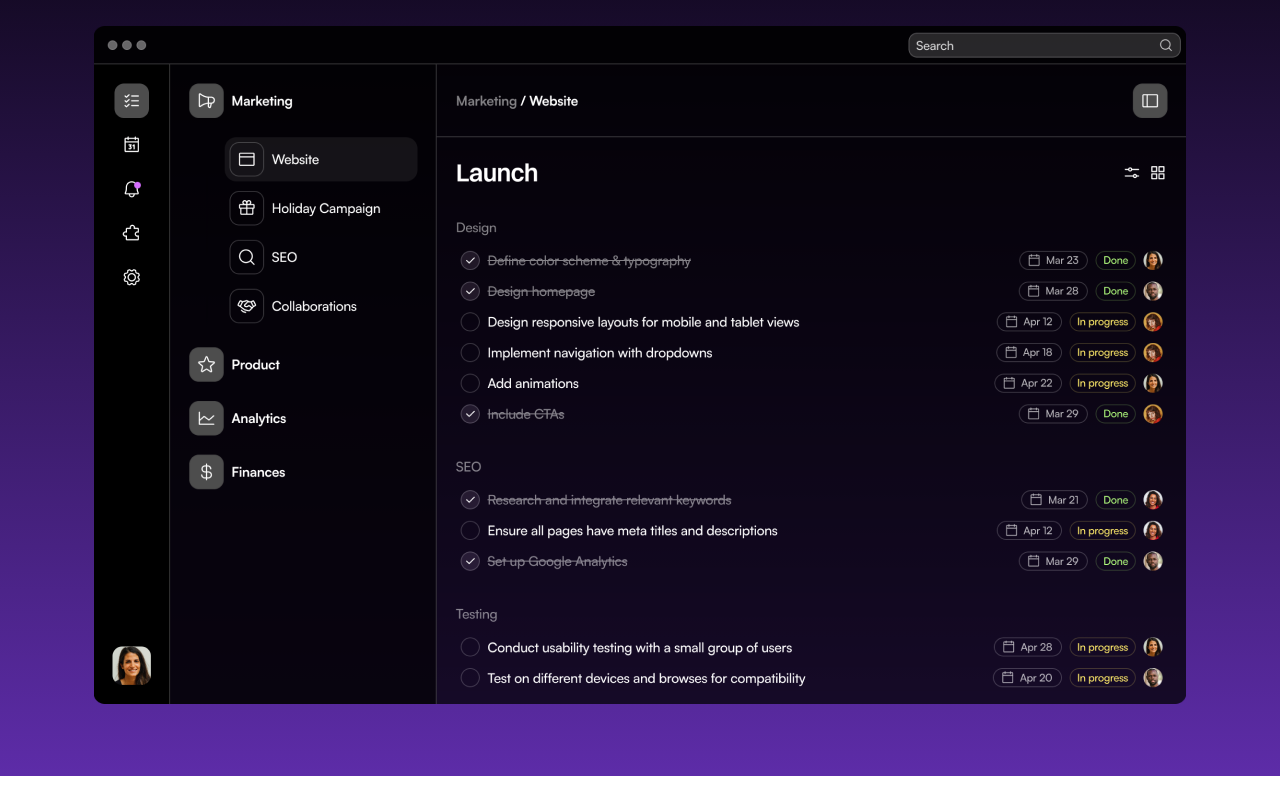
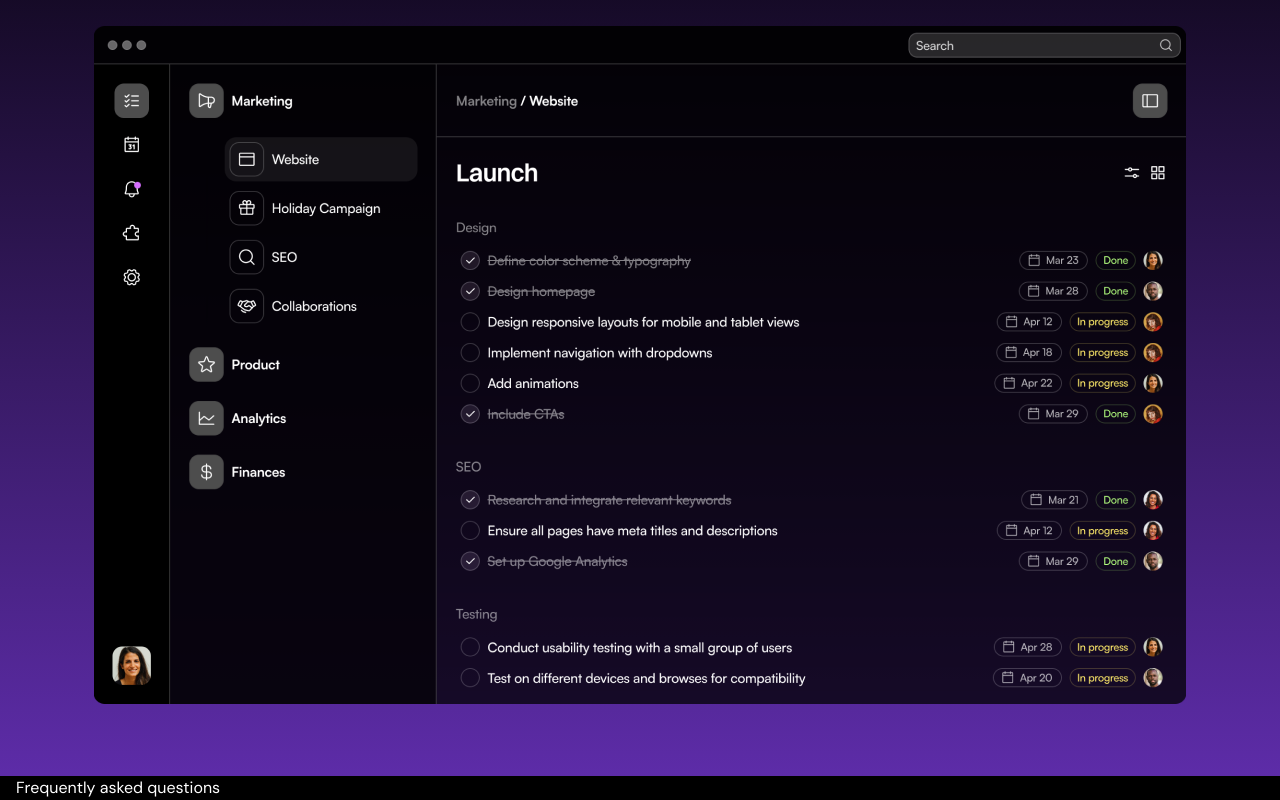
Before and after one commit to alitarichi/portfolio-dark, a Next.js app: page / in a window 1280 px wide. Shown: the part 2044-2844 px from the top of the page. Before the commit the page ends 2820 px from the top, so only its background shows below. Built offline with nearby package versions, Linux system fonts and the light colour scheme.

Commit message:
faq inital commit

```diff
--- a/src/app/page.tsx
+++ b/src/app/page.tsx
@@ -1,4 +1,5 @@
 import { Banner } from "@/components/Banner";
+import { FAQs } from "@/components/FAQs";
 import { Features } from "@/components/Features";
 import { Hero } from "@/components/Hero";
 import { LogoTicker } from "@/components/LogoTicker";
@@ -14,6 +15,7 @@
       <LogoTicker />
       <Features />
       <ProductShowcase />
+      <FAQs />
     </>
   );
 }
--- a/src/components/FAQs.tsx
+++ b/src/components/FAQs.tsx
@@ -22,5 +22,11 @@
 ];
 
 export const FAQs = () => {
-  return null;
+  return (
+    <div className="bg-black text-white">
+      <div className="container">
+        <h2>Frequently asked questions </h2>
+      </div>
+    </div>
+  );
 };
```
